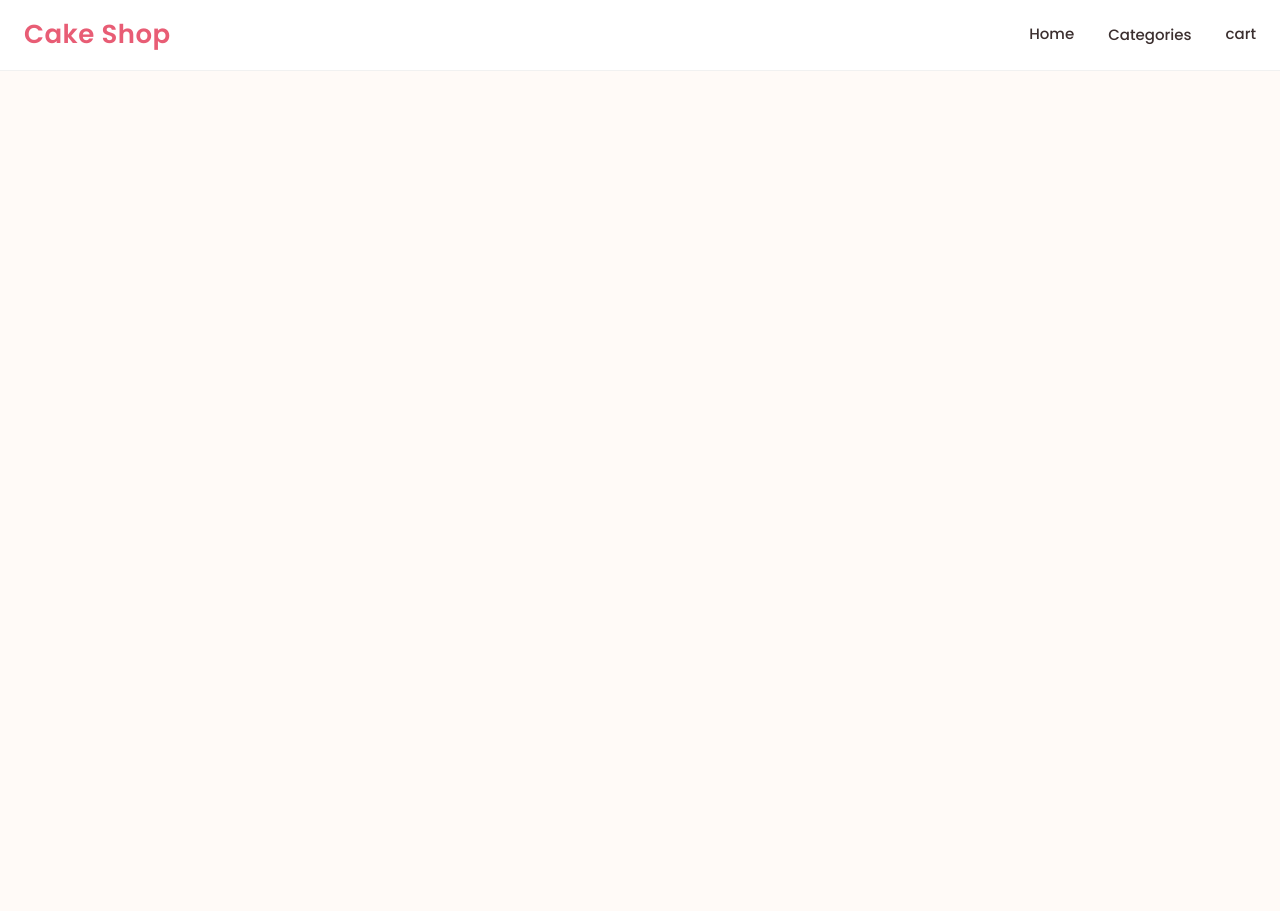
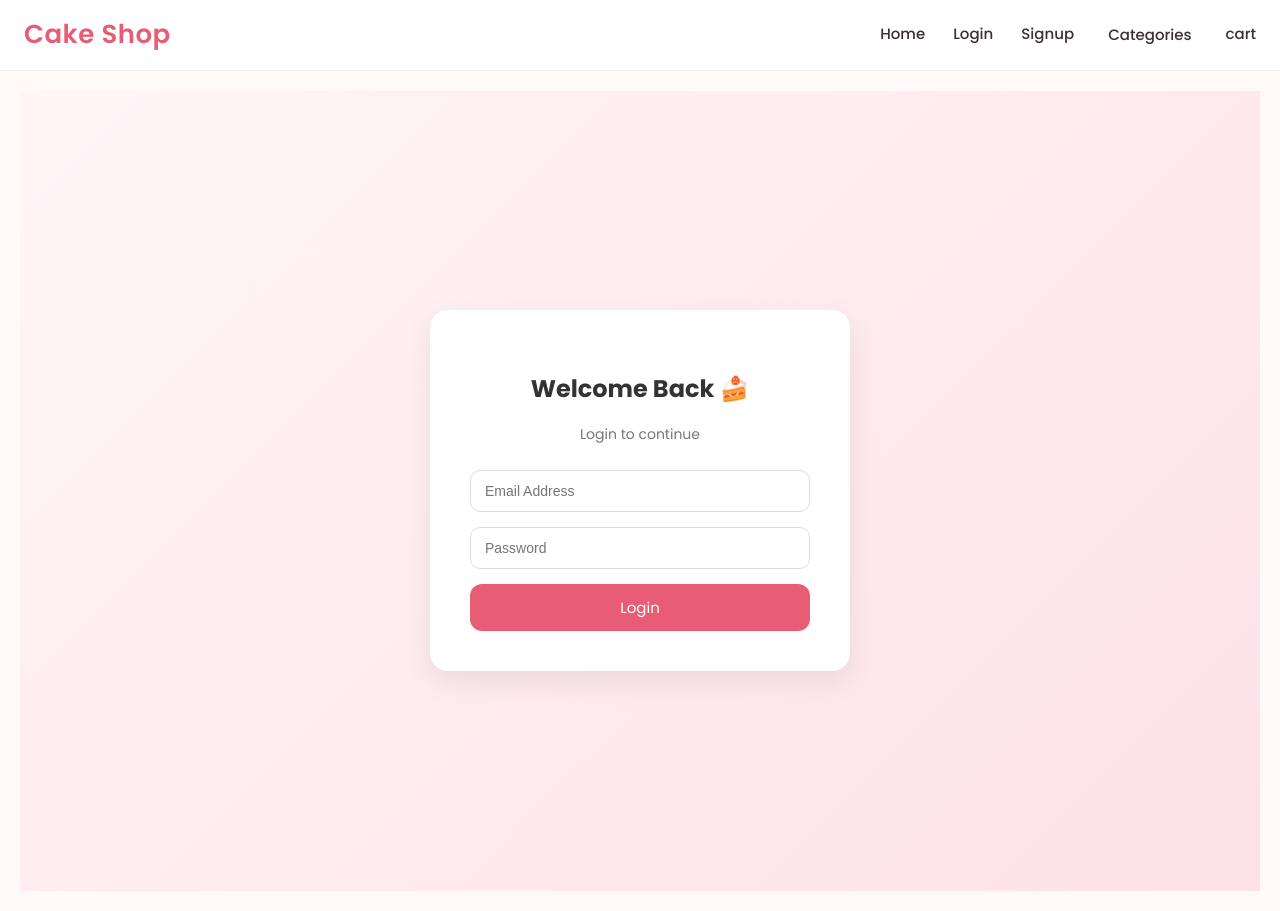
Before and after one commit to Grishmacoder/MERN, a React (Create React App) app in the folder frontend/: page /login in a window 1280 px wide. Before the commit the page ends 800 px from the top, so only its background shows below. Built offline with nearby package versions, Linux system fonts and the light colour scheme.

Commit message:
login/signup frontend

```diff
--- a/frontend/src/App.js
+++ b/frontend/src/App.js
@@ -3,6 +3,8 @@ import Home from "./pages/Home";
 import Navbar from "./components/Navbar";
 import ProductDetails from "./pages/ProductDetails";
 import CategoryPage from "./pages/CategoryPage";
+import Login from "./pages/Login";
+import Signup from "./pages/Signup";
 
 function App() {
   return (
@@ -14,6 +16,8 @@ function App() {
             <Route path="/" element={<Home />} />
             <Route path="/products/:id" element={<ProductDetails />} />
             <Route path="/category/:category" element={<CategoryPage />} />
+            <Route path="/login" element={<Login />} />
+            <Route path="/signup" element={<Signup />} />
           </Routes>
         </div>
       </BrowserRouter>
--- a/frontend/src/components/CakeCard.js
+++ b/frontend/src/components/CakeCard.js
@@ -2,7 +2,7 @@ import { Link } from "react-router-dom";
 import "./cake-card.css";
 
 const CakeCard = ({ product }) => {
-  console.log(product);
+
   return (
     <div className="cake-card">
       <div className="cake-card-image">
--- a/frontend/src/components/Navbar.js
+++ b/frontend/src/components/Navbar.js
@@ -23,6 +23,8 @@ const Navbar = () => {
         </Link>
         <nav className="nav-links">
           <Link to="/">Home</Link>
+          <Link to="/login">Login</Link>
+          <Link to="/signup">Signup</Link>
           <div className="dropdown" ref={dropdownRef}>
             <button className="dropdown-title" onClick={() => setOpen(!open)}>
               Categories
--- /dev/null
+++ b/frontend/src/context/AuthContext.js
@@ -0,0 +1,26 @@
+import {createContext, useReducer} from 'react'
+
+export const AuthContext = createContext()
+export const authReducer = (state, action) =>{
+    switch(action.type){
+        case 'LOGIN':
+            return {user: action.payload}
+        case 'LOGOUT':
+            return {user: null}
+        default:
+            return state
+    }
+}
+export const AuthContextProvider = ({children}) =>{
+    const [state, dispatch] = useReducer(authReducer, {
+        user: null
+    })
+
+    console.log('AuthContext state: ', state)
+
+    return(
+        <AuthContext.Provider value={{...state, dispatch}}>
+            {children}
+        </AuthContext.Provider>
+    )
+}
--- a/frontend/src/index.css
+++ b/frontend/src/index.css
@@ -272,3 +272,66 @@ header a:hover {
     padding: 16px;
   }
 }
+
+/* AUTH PAGES */
+.auth-page {
+  min-height: 100vh;
+  display: flex;
+  align-items: center;
+  justify-content: center;
+  background: linear-gradient(135deg, #fff5f7, #fde2e8);
+}
+
+.auth-card {
+  background: #fff;
+  width: 100%;
+  max-width: 420px;
+  padding: 40px;
+  border-radius: 18px;
+  box-shadow: 0 10px 30px rgba(0, 0, 0, 0.08);
+  text-align: center;
+}
+
+.auth-card h2 {
+  margin-bottom: 6px;
+  color: #333;
+}
+
+.auth-card p {
+  font-size: 14px;
+  color: #777;
+  margin-bottom: 25px;
+}
+
+.auth-card form {
+  display: flex;
+  flex-direction: column;
+  gap: 15px;
+}
+
+.auth-card input {
+  padding: 12px 14px;
+  border-radius: 10px;
+  border: 1px solid #ddd;
+  font-size: 14px;
+  outline: none;
+}
+
+.auth-card input:focus {
+  border-color: var(--primary);
+}
+
+.btn-primary {
+  background: var(--primary);
+  color: #fff;
+  border: none;
+  padding: 12px;
+  border-radius: 12px;
+  font-size: 15px;
+  cursor: pointer;
+  transition: background 0.3s ease;
+}
+
+.btn-primary:hover {
+  background: rgb(200, 145, 155);
+}
--- a/frontend/src/index.js
+++ b/frontend/src/index.js
@@ -1,12 +1,14 @@
-import React from 'react';
-import ReactDOM from 'react-dom/client';
-import './index.css';
-import App from './App';
+import React from "react";
+import ReactDOM from "react-dom/client";
+import "./index.css";
+import App from "./App";
+import { AuthContextProvider } from "./context/AuthContext";
 
-
-const root = ReactDOM.createRoot(document.getElementById('root'));
+const root = ReactDOM.createRoot(document.getElementById("root"));
 root.render(
   <React.StrictMode>
-    <App />
+    <AuthContextProvider>
+      <App />
+    </AuthContextProvider>
   </React.StrictMode>
 );
--- /dev/null
+++ b/frontend/src/pages/Login.js
@@ -0,0 +1,49 @@
+import { useState } from "react";
+
+const Login = () => {
+  const [formData, setFormData] = useState({
+    email: "",
+    password: "",
+  });
+
+  const handleChange = (e) => {
+    setFormData({ ...formData, [e.target.name]: e.target.value });
+  };
+
+  const handleSubmit = (e) => {
+    e.preventDefault();
+    console.log("Login Data:", formData);
+  };
+
+  return (
+    <div className="auth-page">
+      <div className="auth-card">
+        <h2>Welcome Back 🍰</h2>
+        <p>Login to continue</p>
+
+        <form onSubmit={handleSubmit}>
+
+          <input
+            type="email"
+            name="email"
+            placeholder="Email Address"
+            onChange={handleChange}
+            required
+          />
+
+          <input
+            type="password"
+            name="password"
+            placeholder="Password"
+            onChange={handleChange}
+            required
+          />
+
+          <button className="btn-primary">Login</button>
+        </form>
+      </div>
+    </div>
+  );
+};
+
+export default Login;
--- /dev/null
+++ b/frontend/src/pages/Signup.js
@@ -0,0 +1,56 @@
+import { useState } from "react";
+
+const Signup = () => {
+  const [formData, setFormData] = useState({
+    name:"",
+    email:"",
+    password:"",
+  });
+
+  const handleChange = (e) => {
+    setFormData({ ...formData, [e.target.name]: e.target.value});
+  };
+
+  const handleSubmit = (e) => {
+    e.preventDefault();
+    console.log("signup data: ", formData)
+  };
+  return (
+    <div className="auth-page">
+      <div className="auth-card">
+        <h2>Create Account 🎂</h2>
+        <p>Join us for delicious moments</p>
+
+        <form onSubmit={handleSubmit}>
+          <input
+            type="text"
+            name="name"
+            placeholder="Full Name"
+            onChange={handleChange}
+
+          />
+
+          <input
+            type="email"
+            name="email"
+            placeholder="Email Address"
+            onChange={handleChange}
+            required
+          />
+
+          <input
+            type="password"
+            name="password"
+            placeholder="Password"
+            onChange={handleChange}
+            required
+          />
+
+          <button className="btn-primary">Sign Up</button>
+        </form>
+      </div>
+    </div>
+  );
+};
+
+export default Signup;
```
Also changed, not shown: frontend/src/hooks/useAuthContext.js (added, +10 -0 lines).
